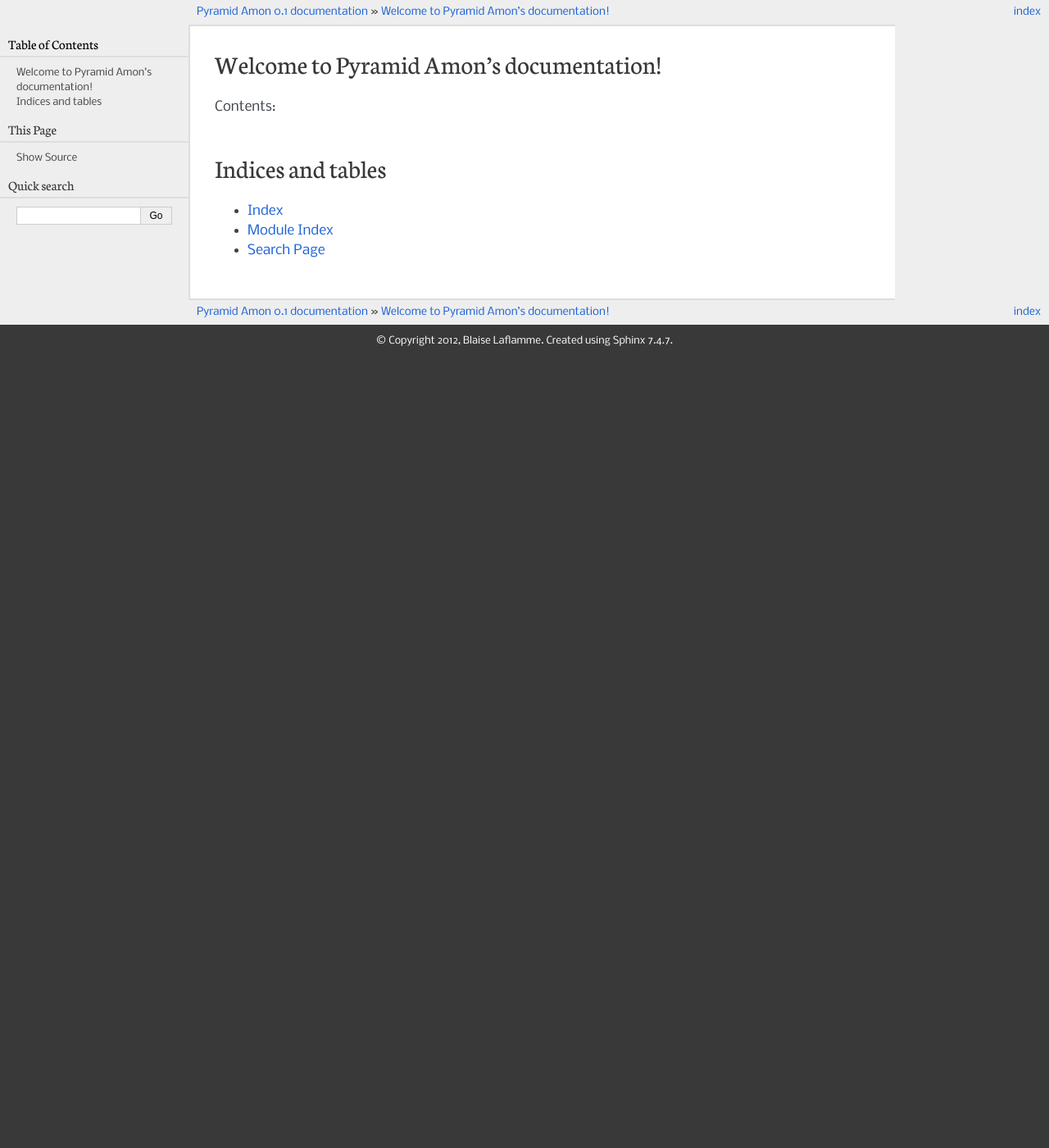
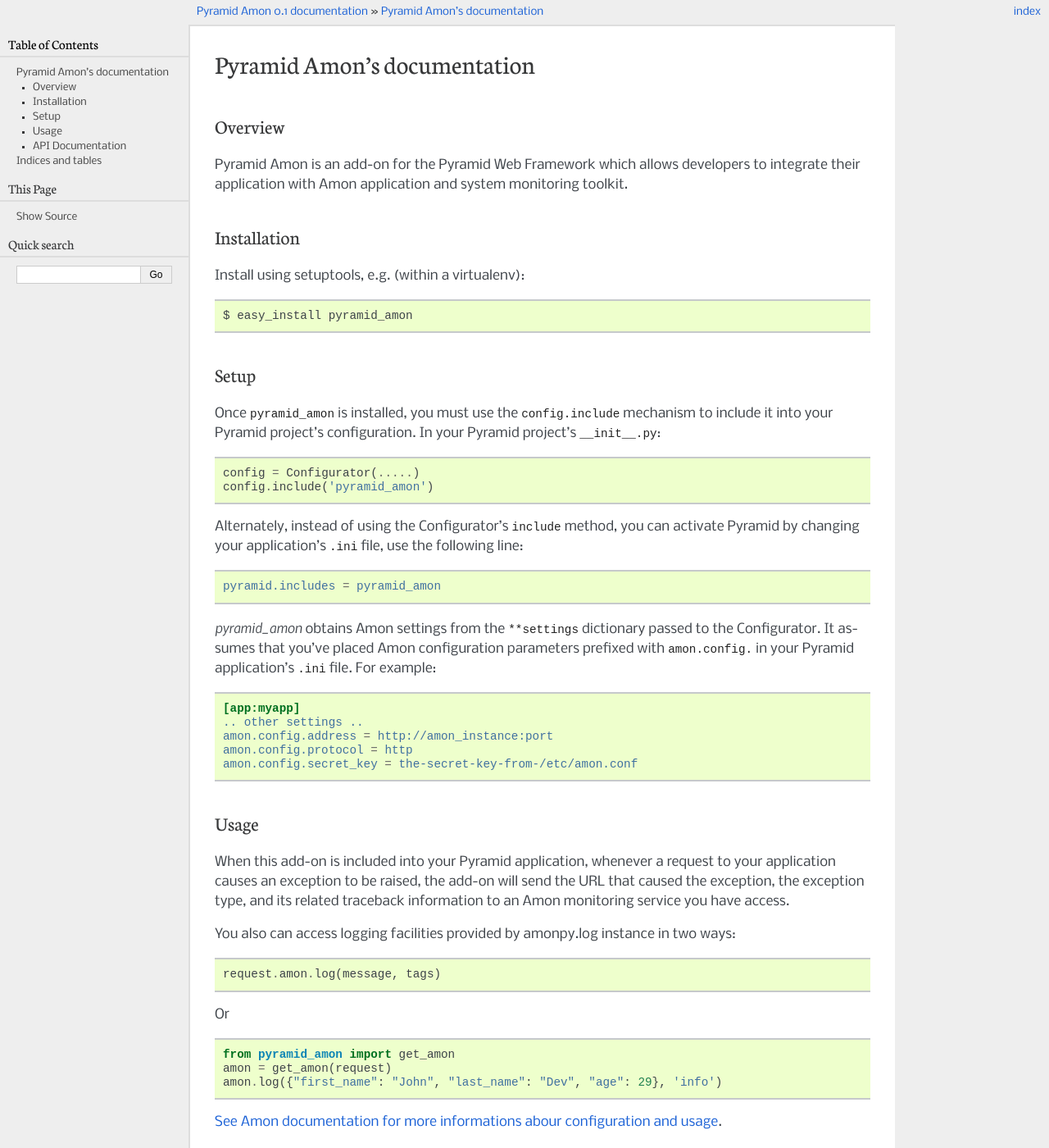
Before and after one commit to Pylons/pyramid_amon, a Sphinx documentation site: the page built from docs/index.rst, in a window 1280 px wide and 1400 px high. Shown: the whole window at 82% size. Built offline with Sphinx 7.4.7, drawn with Linux system fonts in a browser that asks for light colours; some of the changed text lies outside the part shown.

Commit message:
added basic docs

```diff
--- a/docs/index.rst
+++ b/docs/index.rst
@@ -1,17 +1,84 @@
-.. Pyramid Amon documentation master file, created by
-   sphinx-quickstart on Tue Oct 30 23:46:26 2012.
-   You can adapt this file completely to your liking, but it should at least
-   contain the root `toctree` directive.
+Pyramid Amon's documentation
+============================
 
-Welcome to Pyramid Amon's documentation!
-========================================
+Overview
+--------
 
-Contents:
+Pyramid Amon is an add-on for the Pyramid Web Framework which allows
+developers to integrate their application with Amon application and system
+monitoring toolkit.
 
-.. toctree::
-   :maxdepth: 2
+Installation
+------------
 
+Install using setuptools, e.g. (within a virtualenv)::
 
+  $ easy_install pyramid_amon
+
+Setup
+-----
+
+Once :mod:`pyramid_amon` is installed, you must use the ``config.include``
+mechanism to include it into your Pyramid project's configuration. In your
+Pyramid project's ``__init__.py``:
+
+.. code-block:: python
+
+   config = Configurator(.....)
+   config.include('pyramid_amon')
+
+Alternately, instead of using the Configurator's ``include`` method, you can
+activate Pyramid by changing your application's ``.ini`` file, use the
+following line:
+
+.. code-block:: ini
+
+   pyramid.includes = pyramid_amon
+
+`pyramid_amon` obtains Amon settings from the ``**settings`` dictionary passed
+to the Configurator.  It assumes that you've placed Amon configuration
+parameters prefixed with ``amon.config.`` in your Pyramid application's ``.ini`` file.
+For example:
+
+.. code-block:: ini
+
+   [app:myapp]
+   .. other settings ..
+   amon.config.address = http://amon_instance:port
+   amon.config.protocol = http
+   amon.config.secret_key = the-secret-key-from-/etc/amon.conf
+
+Usage
+-----
+
+When this add-on is included into your Pyramid application, whenever a request
+to your application causes an exception to be raised, the add-on will send the
+URL that caused the exception, the exception type, and its related traceback information to an Amon monitoring service you have access.
+
+You also can access logging facilities provided by amonpy.log instance in two
+ways:
+
+.. code-block:: python
+
+   request.amon.log(message, tags)
+
+Or
+
+.. code-block:: python
+
+   from pyramid_amon import get_amon
+   amon = get_amon(request)
+   amon.log({"first_name": "John", "last_name": "Dev", "age": 29}, 'info')
+
+`See Amon documentation for more informations abour configuration and usage
+<http://amon.cx/guide/clients/python/>`_.
+
+API Documentation
+-----------------
+
+.. automodule:: pyramid_amon
+
+.. autofunction:: get_amon
 
 Indices and tables
 ==================
--- a/pyramid_amon/__init__.py
+++ b/pyramid_amon/__init__.py
@@ -102,6 +102,9 @@
 
 
 def get_amon(config_or_request):
+    """Obtain an amonpy instance previously registered via
+    ``config.include('pyramid_amon')``.
+    """
     return config_or_request.registry.getUtility(IAmon)
 
 
```
